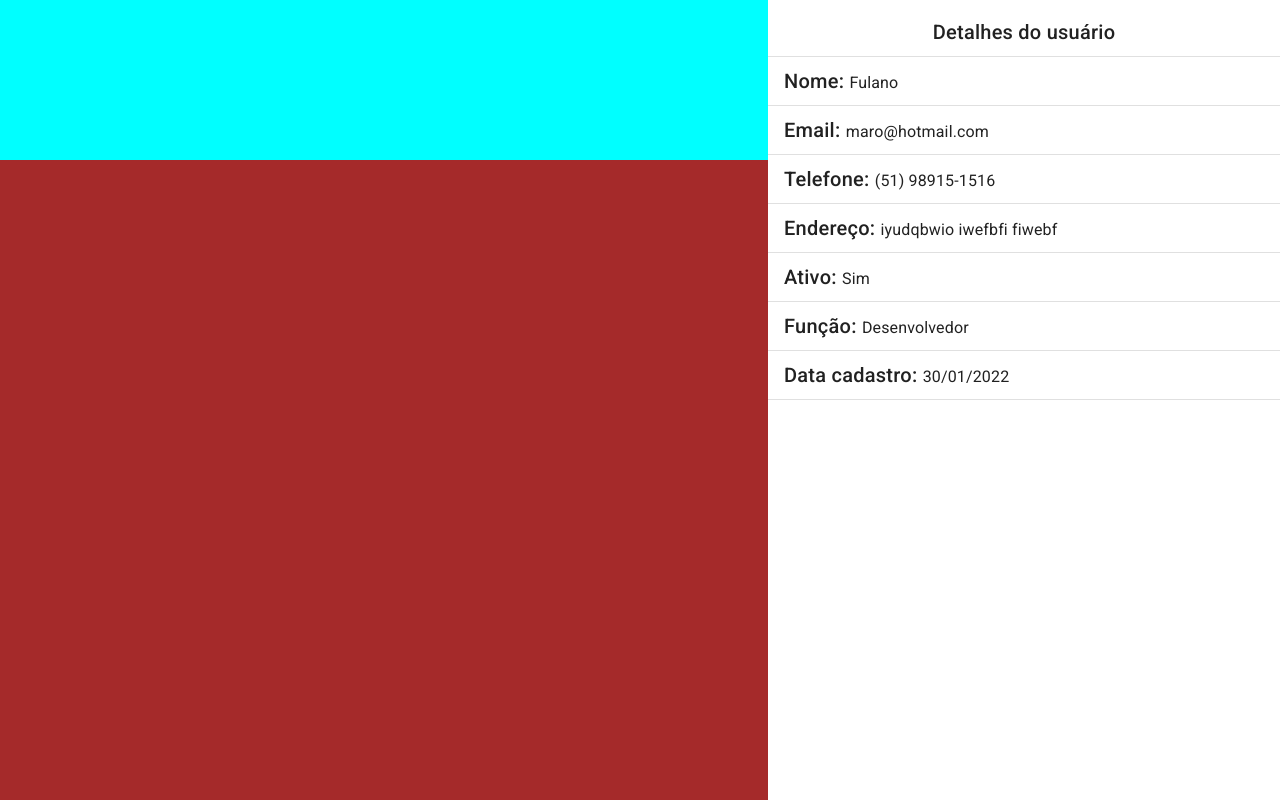
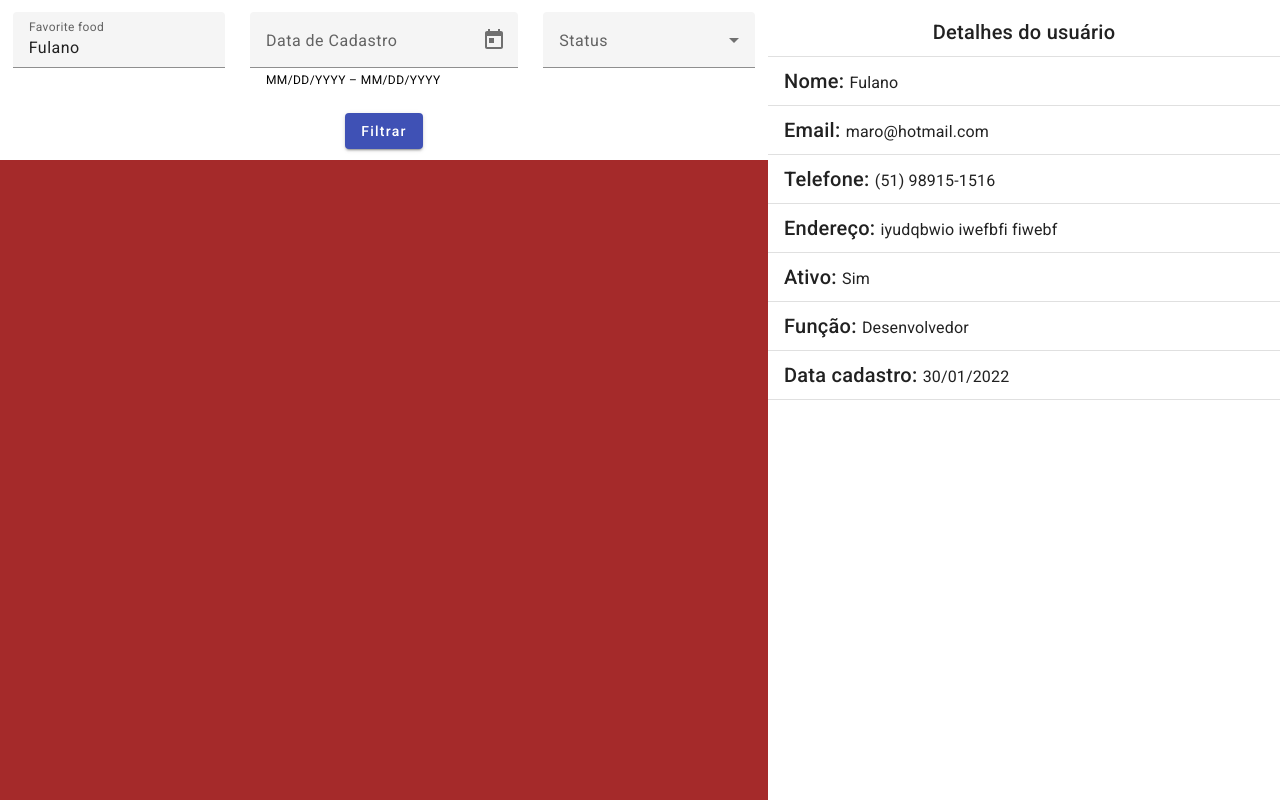
Before and after one commit to immerfallen/CursoAngular-UDEMY, an Angular app in the folder Secao-5-ProjetoFiltroListaUsuarios/FiltroUsuarios/: page / in a window 1280 px wide. Built offline with nearby package versions, Linux system fonts and the light colour scheme.

Commit message:
criado componente de filtro

```diff
--- a/Secao-5-ProjetoFiltroListaUsuarios/FiltroUsuarios/src/app/angular-material/angular-material.module.ts
+++ b/Secao-5-ProjetoFiltroListaUsuarios/FiltroUsuarios/src/app/angular-material/angular-material.module.ts
@@ -2,15 +2,35 @@ import { NgModule } from "@angular/core";
 
 import { MatListModule } from '@angular/material/list';
 import { MatDividerModule } from '@angular/material/divider'
+import { MatInputModule } from '@angular/material/input';
+import { MatFormFieldModule } from '@angular/material/form-field';
+import { provideNativeDateAdapter } from '@angular/material/core';
+import { MatDatepickerModule } from '@angular/material/datepicker';
+import { MatSelectModule } from '@angular/material/select';
+import { MatButtonModule } from '@angular/material/button';
+
 @NgModule({
     imports: [
         MatListModule,
-        MatDividerModule
+        MatDividerModule,
+        MatFormFieldModule,
+        MatInputModule,
+        MatDatepickerModule,
+        MatSelectModule,
+        MatButtonModule,
     ],
     exports: [
         MatListModule,
-        MatDividerModule
+        MatDividerModule,
+        MatFormFieldModule,
+        MatInputModule,
+        MatDatepickerModule,
+        MatSelectModule,
+        MatButtonModule,
     ],
+    providers: [
+        provideNativeDateAdapter()
+    ]
 })
 
 export class AngularMaterialModule {
--- a/Secao-5-ProjetoFiltroListaUsuarios/FiltroUsuarios/src/app/app.component.html
+++ b/Secao-5-ProjetoFiltroListaUsuarios/FiltroUsuarios/src/app/app.component.html
@@ -1,7 +1,7 @@
 <div class="container">
   <div class="left-container">
     <div class="top-div">
-
+<app-filter></app-filter>
     </div>
     <div class="main-left-div">
 
--- a/Secao-5-ProjetoFiltroListaUsuarios/FiltroUsuarios/src/app/app.component.scss
+++ b/Secao-5-ProjetoFiltroListaUsuarios/FiltroUsuarios/src/app/app.component.scss
@@ -12,7 +12,6 @@
 
 .top-div{
     flex-grow: 1;
-    background-color: aqua;
 }
 
 .main-left-div{
--- a/Secao-5-ProjetoFiltroListaUsuarios/FiltroUsuarios/src/app/app.module.ts
+++ b/Secao-5-ProjetoFiltroListaUsuarios/FiltroUsuarios/src/app/app.module.ts
@@ -4,6 +4,8 @@ import { BrowserModule } from '@angular/platform-browser';
 import { AppRoutingModule } from './app-routing.module';
 import { AppComponent } from './app.component';
 import { ComponentsModule } from './components/components.module';
+import { BrowserAnimationsModule } from '@angular/platform-browser/animations';
+
 
 @NgModule({
   declarations: [
@@ -12,7 +14,8 @@ import { ComponentsModule } from './components/components.module';
   imports: [
     BrowserModule,
     AppRoutingModule,
-    ComponentsModule
+    ComponentsModule,
+    BrowserAnimationsModule
   ],
   providers: [],
   bootstrap: [AppComponent]
--- /dev/null
+++ b/Secao-5-ProjetoFiltroListaUsuarios/FiltroUsuarios/src/app/components/filter/filter.component.html
@@ -0,0 +1,38 @@
+<div class="filter">
+  <form class="form">
+    <div class="form__name">
+      <mat-form-field class="example-full-width">
+        <mat-label>Favorite food</mat-label>
+        <input matInput placeholder="Ex. Fulano da Silva" value="Fulano" />
+      </mat-form-field>
+    </div>
+    <div class="form__date-picker">
+      <mat-form-field>
+        <mat-label>Data de Cadastro</mat-label>
+        <mat-date-range-input [rangePicker]="picker">
+          <input matStartDate placeholder="Start date" />
+          <input matEndDate placeholder="End date" />
+        </mat-date-range-input>
+        <mat-hint>MM/DD/YYYY – MM/DD/YYYY</mat-hint>
+        <mat-datepicker-toggle
+          matIconSuffix
+          [for]="picker"
+        ></mat-datepicker-toggle>
+        <mat-date-range-picker #picker></mat-date-range-picker>
+      </mat-form-field>
+    </div>
+    <div class="form__status">
+      <mat-form-field>
+        <mat-label>Status</mat-label>
+        <mat-select>
+          @for (option of options; track option) {
+          <mat-option [value]="option.value">{{ option.viewValue }}</mat-option>
+          }
+        </mat-select>
+      </mat-form-field>
+    </div>
+    <div class="form__button">
+      <button mat-raised-button color="primary">Filtrar</button>
+    </div>
+  </form>
+</div>
--- /dev/null
+++ b/Secao-5-ProjetoFiltroListaUsuarios/FiltroUsuarios/src/app/components/filter/filter.component.scss
@@ -0,0 +1,21 @@
+.filter{
+    width: 100%;
+    height: 100%;
+}
+
+.form {
+    width: 100%;
+    height: 100%;
+    display: flex;
+    align-items: center;
+    justify-content: space-around;
+    flex-wrap: wrap;
+
+    &__name {}
+
+    &__date-picker{}
+
+    &__status {}
+
+    &__button {}
+}
--- /dev/null
+++ b/Secao-5-ProjetoFiltroListaUsuarios/FiltroUsuarios/src/app/components/filter/filter.component.ts
@@ -0,0 +1,19 @@
+import { Component } from '@angular/core';
+
+@Component({
+  selector: 'app-filter',
+  templateUrl: './filter.component.html',
+  styleUrl: './filter.component.scss',
+})
+export class FilterComponent {
+  options = [
+    {
+      value: true,
+      viewValue: 'Ativo',
+    },
+    {
+      value: false,
+      viewValue: 'Inativo',
+    },
+  ];
+}
```
Also changed, not shown: Secao-5-ProjetoFiltroListaUsuarios/FiltroUsuarios/src/app/components/components.module.ts (+11 -3 lines), 1 other file (tests, documents, lock files or other folders).
